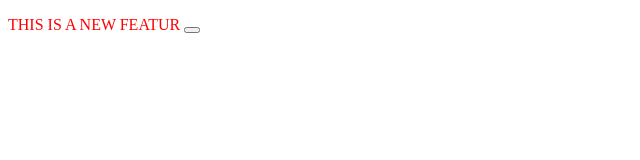
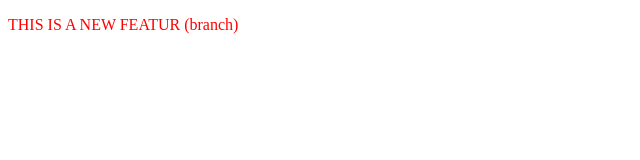
Before and after one commit to sahilforkshere/localrepo, a plain HTML site: page index.html in a window 1280 px wide. Shown: the full height of the page, 0-640 px from the left. Drawn offline with Linux system fonts and the light colour scheme.

Commit message:
ADD BRANCH

```diff
--- a/index.html
+++ b/index.html
@@ -10,7 +10,7 @@
 </head>
 <body>
     <p>THIS IS A NEW FEATUR
-        <button></button>
+        (branch)
     </p>
 
 </body>
```
